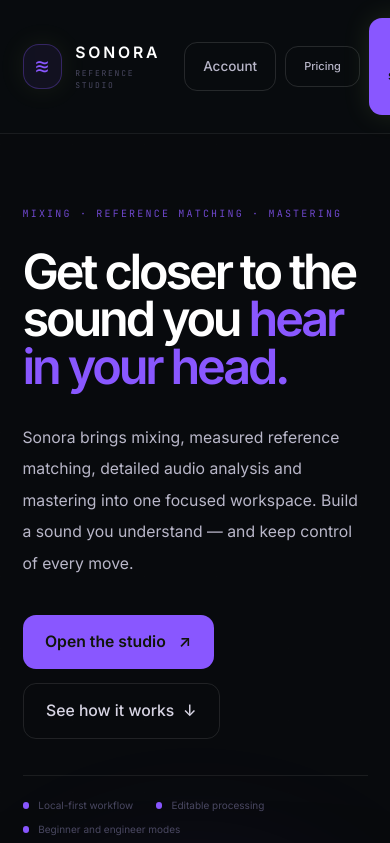
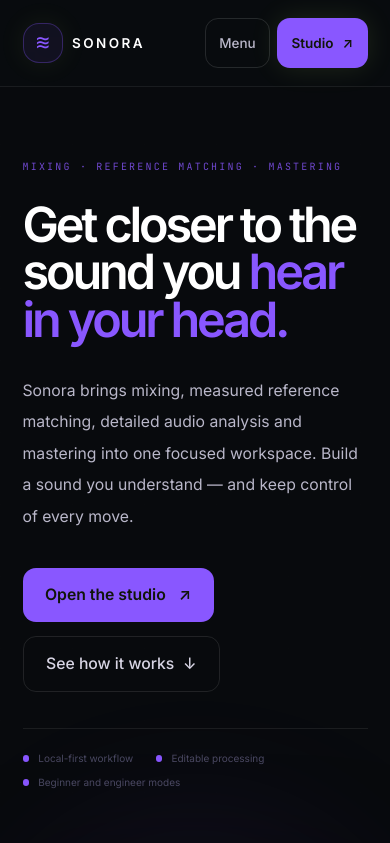
Before and after one commit to cynokronik-coder/sonora-reference-studio, a React (Vite) app: page / in a window 390 px wide. Shown: the top 843 px of the page. Built offline with nearby package versions, Linux system fonts and the light colour scheme.

Commit message:
feat(ui): add responsive accessible landing navigation

```diff
--- a/src/screens/Landing.tsx
+++ b/src/screens/Landing.tsx
@@ -158,25 +158,43 @@ export default function Landing({ onEnterStudio, onOpenPricing, onOpenAccount }:
     <div className="min-h-screen overflow-hidden bg-[#080a0d] text-ink-100">
       <div className="pointer-events-none fixed inset-0 opacity-[.18]" style={{ backgroundImage: 'linear-gradient(rgba(255,255,255,.035) 1px, transparent 1px), linear-gradient(90deg, rgba(255,255,255,.025) 1px, transparent 1px)', backgroundSize: '72px 72px' }} />
       <header className="relative z-10 border-b border-white/[.07] bg-[#090c10]/85 backdrop-blur-xl">
-        <div className="mx-auto flex max-w-7xl items-center justify-between gap-4 px-5 py-4 sm:px-8">
-          <a href="#top" className="flex items-center gap-3" aria-label="Sonora home">
-            <span className="flex h-10 w-10 items-center justify-center rounded-xl border border-accent/30 bg-accent/[.08] font-mono text-xl text-accent shadow-[0_0_28px_rgba(200,241,105,.08)]">≋</span>
-            <span>
-              <span className="block text-sm font-semibold tracking-[.18em] text-white">SONORA</span>
-              <span className="mt-0.5 block font-mono text-[8px] uppercase tracking-[.22em] text-ink-500">Reference Studio</span>
+        <div className="mx-auto flex max-w-7xl items-center justify-between gap-2 px-5 py-4 sm:gap-4 sm:px-8">
+          <a href="#top" className="flex min-w-0 items-center gap-2 sm:gap-3" aria-label="Sonora home">
+            <span className="flex h-9 w-9 shrink-0 items-center justify-center rounded-xl border border-accent/30 bg-accent/[.08] font-mono text-xl text-accent shadow-[0_0_28px_rgba(200,241,105,.08)] sm:h-10 sm:w-10">≋</span>
+            <span className="min-w-0">
+              <span className="block text-xs font-semibold tracking-[.18em] text-white sm:text-sm">SONORA</span>
+              <span className="mt-0.5 hidden font-mono text-[8px] uppercase tracking-[.22em] text-ink-500 sm:block">Reference Studio</span>
             </span>
           </a>
-          <nav className="hidden items-center gap-7 md:flex">
+          <nav className="hidden items-center gap-7 lg:flex">
             <a href="#capabilities" className="inline-flex min-h-11 items-center px-1 text-xs text-ink-400 transition hover:text-white">Capabilities</a>
             <a href="#workflow" className="inline-flex min-h-11 items-center px-1 text-xs text-ink-400 transition hover:text-white">How it works</a>
             <a href="#difference" className="inline-flex min-h-11 items-center px-1 text-xs text-ink-400 transition hover:text-white">Why Sonora</a>
             <a href="#faq" className="inline-flex min-h-11 items-center px-1 text-xs text-ink-400 transition hover:text-white">FAQ</a>
           </nav>
-          <div className="flex items-center gap-2">
-            <button type="button" onClick={onOpenAccount} className="min-h-11 rounded-lg border border-white/[.12] px-4 py-2.5 text-xs font-medium text-ink-300 transition hover:border-accent/30 hover:text-white">Account</button>
-            <button type="button" onClick={onOpenPricing} className="rounded-lg border border-white/[.12] px-4 py-2.5 text-[11px] font-medium text-ink-300 transition hover:border-accent/30 hover:text-white">Pricing</button>
-            <button type="button" onClick={onEnterStudio} className="group min-h-11 rounded-lg border border-accent/40 bg-accent px-4 py-2.5 text-xs font-semibold text-[#10150a] shadow-[0_0_28px_rgba(200,241,105,.12)] transition hover:-translate-y-0.5 hover:bg-[#d5fa7a]">
-              Open the studio <ArrowMark />
+          <div className="flex shrink-0 items-center gap-1.5 sm:gap-2">
+            <button type="button" onClick={onOpenAccount} className="hidden min-h-11 rounded-lg border border-white/[.12] px-4 py-2.5 text-xs font-medium text-ink-300 transition hover:border-accent/30 hover:text-white lg:inline-flex lg:items-center">Account</button>
+            <button type="button" onClick={onOpenPricing} className="hidden min-h-11 rounded-lg border border-white/[.12] px-4 py-2.5 text-xs font-medium text-ink-300 transition hover:border-accent/30 hover:text-white lg:inline-flex lg:items-center">Pricing</button>
+            <details className="relative lg:hidden">
+              <summary className="inline-flex min-h-11 cursor-pointer list-none items-center rounded-lg border border-white/[.12] px-3 text-xs font-medium text-ink-300 transition hover:border-white/25 hover:text-white [&::-webkit-details-marker]:hidden">
+                Menu
+              </summary>
+              <div className="absolute right-0 top-[calc(100%+8px)] z-50 w-56 rounded-xl border border-white/[.10] bg-[#151426]/98 p-2 shadow-floating backdrop-blur-xl">
+                <nav aria-label="Website navigation" className="grid gap-0.5">
+                  <a href="#capabilities" onClick={(event) => event.currentTarget.closest('details')?.removeAttribute('open')} className="inline-flex min-h-11 items-center rounded-lg px-3 text-xs text-ink-300 transition hover:bg-white/[.05] hover:text-white">Capabilities</a>
+                  <a href="#workflow" onClick={(event) => event.currentTarget.closest('details')?.removeAttribute('open')} className="inline-flex min-h-11 items-center rounded-lg px-3 text-xs text-ink-300 transition hover:bg-white/[.05] hover:text-white">How it works</a>
+                  <a href="#difference" onClick={(event) => event.currentTarget.closest('details')?.removeAttribute('open')} className="inline-flex min-h-11 items-center rounded-lg px-3 text-xs text-ink-300 transition hover:bg-white/[.05] hover:text-white">Why Sonora</a>
+                  <a href="#faq" onClick={(event) => event.currentTarget.closest('details')?.removeAttribute('open')} className="inline-flex min-h-11 items-center rounded-lg px-3 text-xs text-ink-300 transition hover:bg-white/[.05] hover:text-white">FAQ</a>
+                </nav>
+                <div className="my-1 border-t border-white/[.08]" />
+                <button type="button" onClick={(event) => { event.currentTarget.closest('details')?.removeAttribute('open'); onOpenPricing(); }} className="inline-flex min-h-11 w-full items-center rounded-lg px-3 text-left text-xs text-ink-300 transition hover:bg-white/[.05] hover:text-white">Pricing</button>
+                <button type="button" onClick={(event) => { event.currentTarget.closest('details')?.removeAttribute('open'); onOpenAccount(); }} className="inline-flex min-h-11 w-full items-center rounded-lg px-3 text-left text-xs text-ink-300 transition hover:bg-white/[.05] hover:text-white">Account</button>
+              </div>
+            </details>
+            <button type="button" onClick={onEnterStudio} className="group inline-flex min-h-11 items-center rounded-lg border border-accent/40 bg-accent px-3 py-2.5 text-xs font-semibold text-[#10150a] shadow-[0_0_28px_rgba(200,241,105,.12)] transition hover:-translate-y-0.5 hover:bg-[#d5fa7a] sm:px-4">
+              <span className="sm:hidden">Studio</span>
+              <span className="hidden sm:inline">Open the studio</span>
+              <ArrowMark />
             </button>
           </div>
         </div>
```
